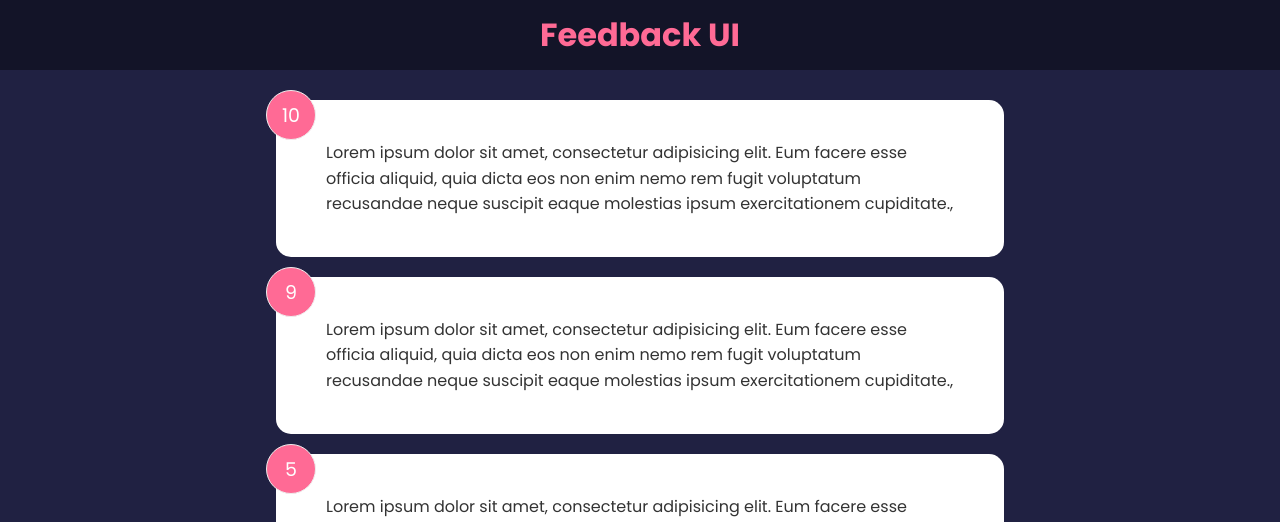
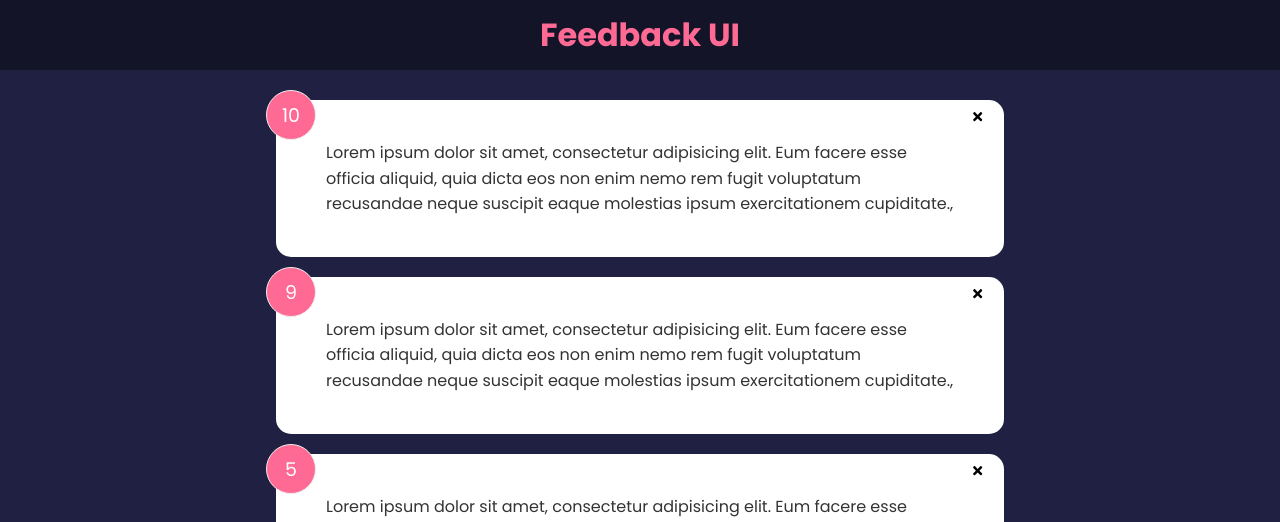
Before and after one commit to haamid10/feedback-UI, a React (Create React App) app: page / in a window 1280 px wide. Shown: the top 522 px of the page. Built offline with nearby package versions, Linux system fonts and the light colour scheme.

Commit message:
add delete button

```diff
--- a/package.json
+++ b/package.json
@@ -9,7 +9,7 @@
     "gsap": "^3.11.3",
     "react": "^18.2.0",
     "react-dom": "^18.2.0",
-    "react-icons": "^4.6.0",
+    "react-icons": "^4.7.1",
     "react-scripts": "5.0.1",
     "web-vitals": "^2.1.4"
   },
--- a/src/App.jsx
+++ b/src/App.jsx
@@ -4,12 +4,14 @@ import FeedbackList from "./components/FeedbackList";
 import FeedbackData from "./data/FeedbackData";
 function App() {
   const [feedback, setFeedback]= useState(FeedbackData)
-
+  const deleteFeedback = (id) =>{
+   setFeedback(feedback.filter((item)=>item.id!==id))
+  }
   return (
     < >
      <Header/>
      <div className="container">
-      <FeedbackList feedback={feedback}/>
+      <FeedbackList feedback={feedback} onAdd={deleteFeedback}/>
       <h1>My App</h1>
      </div>
 
--- a/src/components/FeedbackItem.jsx
+++ b/src/components/FeedbackItem.jsx
@@ -1,10 +1,13 @@
+import {FaTimes} from 'react-icons/fa'
 import Card from "./shared/Card"
-const FeedbackItem = ({item}) => {
+const FeedbackItem = ({item,onDelete}) => {
 
   return (
     <Card >
        {/* <button onClick={reverse=true}></button> */}
     <div className="num-display">{item.rating}</div>
+    <button className='close' onClick={()=>onDelete(item.id)}><FaTimes/>
+     </button>
     <div className="text-display">{item.text}</div>
     {/* <button onClick={handleClick}>Click</button> */}
     </Card>
--- a/src/components/FeedbackList.jsx
+++ b/src/components/FeedbackList.jsx
@@ -1,17 +1,19 @@
 import FeedbackItem from "./FeedbackItem"
 import PropTypes from 'prop-types'
 
-const FeedbackList = ({feedback}) => {
+const FeedbackList = ({feedback,onAdd}) => {
   if(!feedback||feedback.length === 0) {
     return <p>No feedbacks Yet</p>
   }
+
   return (
     <div className='feedback-list'>
      {feedback.map((item)=>(
-      <FeedbackItem key={item.id} item={item}/>))}</div>
+      <FeedbackItem onDelete={onAdd} key={item.id} item={item}/>))}</div>
   )
 }
-FeedbackList.PropTypes ={
+
+FeedbackList.PropType ={
   feedback: PropTypes.arrayOf(
     PropTypes.shape({
       id: PropTypes.number.isRequired,
```
Also changed, not shown: 1 other file (tests, documents, lock files or other folders).
